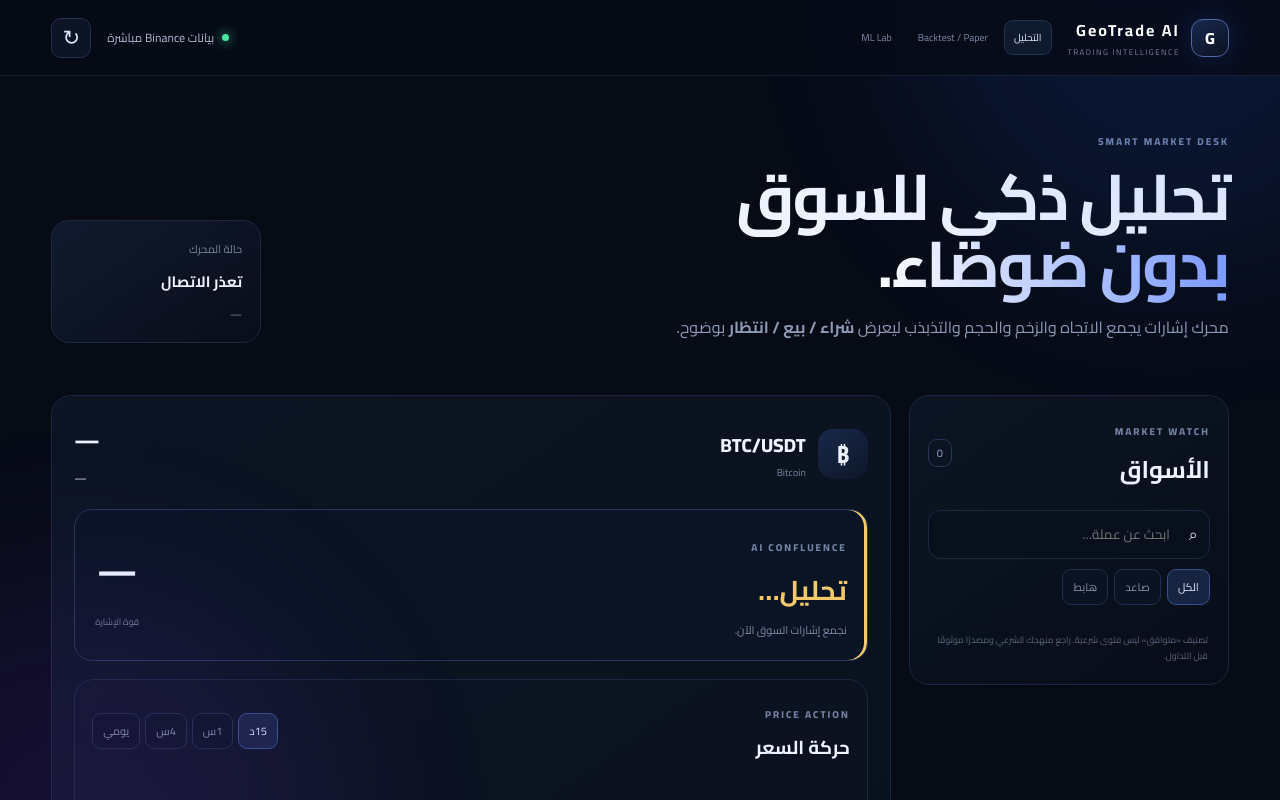
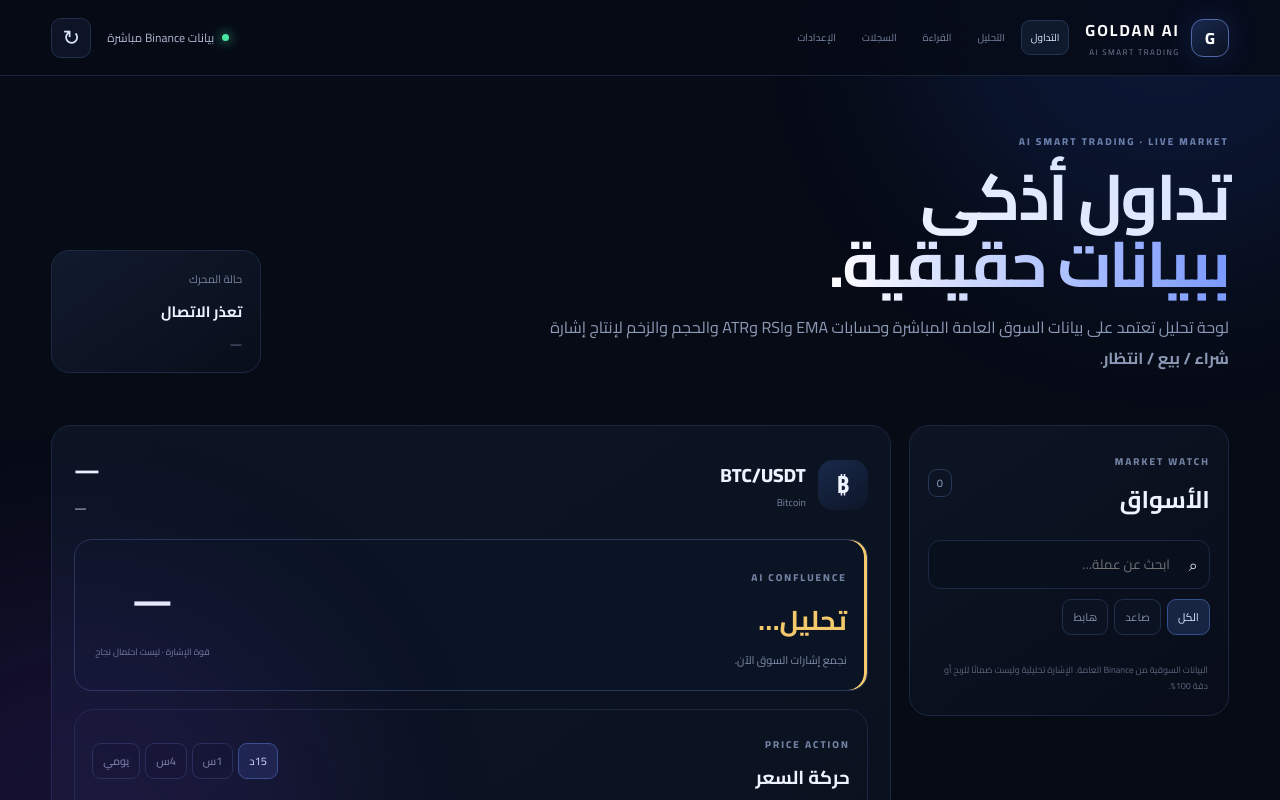
Before and after one commit to radfan243/radfan-, a plain HTML site: page index.html in a window 1280 px wide. Shown: the top 800 px of the page. Drawn offline with Linux system fonts and the light colour scheme; no server answers.

Commit message:
Upgrade GOLDAN AI main trading dashboard

```diff
--- a/index.html
+++ b/index.html
@@ -1,64 +1,15 @@
 <!doctype html>
 <html lang="ar" dir="rtl">
 <head>
-  <meta charset="utf-8">
-  <meta name="viewport" content="width=device-width,initial-scale=1">
-  <meta name="theme-color" content="#070b16">
-  <meta name="description" content="GeoTrade AI — لوحة تحليل سوق العملات الرقمية ببيانات Binance العامة.">
-  <title>GeoTrade AI — Trading Intelligence</title>
-  <link rel="preconnect" href="https://fonts.googleapis.com">
-  <link rel="preconnect" href="https://fonts.gstatic.com" crossorigin>
-  <link href="https://fonts.googleapis.com/css2?family=Cairo:wght@400;500;600;700;800&display=swap" rel="stylesheet">
-  <link rel="stylesheet" href="styles.css">
+<meta charset="utf-8"><meta name="viewport" content="width=device-width,initial-scale=1"><meta name="theme-color" content="#070b16"><meta name="description" content="GOLDAN AI — AI SMART TRADING. تحليل سوق العملات الرقمية ببيانات Binance العامة."><title>GOLDAN AI — AI SMART TRADING</title>
+<link rel="preconnect" href="https://fonts.googleapis.com"><link rel="preconnect" href="https://fonts.gstatic.com" crossorigin><link href="https://fonts.googleapis.com/css2?family=Cairo:wght@400;500;600;700;800&display=swap" rel="stylesheet"><link rel="stylesheet" href="styles.css">
 </head>
-<body>
-  <div class="ambient ambient-a"></div><div class="ambient ambient-b"></div>
-  <header class="topbar">
-    <a class="brand" href="#top"><span class="brand-mark">G</span><span><b>GeoTrade AI</b><small>TRADING INTELLIGENCE</small></span></a>
-    <nav class="nav-links" aria-label="أدوات GeoTrade AI">
-      <a class="nav-link active" href="index.html">التحليل</a>
-      <a class="nav-link" href="phase2.html">Backtest / Paper</a>
-      <a class="nav-link" href="ai-lab.html">ML Lab</a>
-    </nav>
-    <div class="live"><i></i> بيانات Binance مباشرة</div>
-    <button id="refreshBtn" class="icon-btn" title="تحديث" aria-label="تحديث البيانات">↻</button>
-  </header>
-
-  <main id="top" class="shell">
-    <section class="hero">
-      <div><span class="eyebrow">SMART MARKET DESK</span><h1>تحليل ذكي للسوق<br><em>بدون ضوضاء.</em></h1><p>محرك إشارات يجمع الاتجاه والزخم والحجم والتذبذب ليعرض <strong>شراء / بيع / انتظار</strong> بوضوح.</p></div>
-      <div class="hero-stat"><span>حالة المحرك</span><b id="engineState">جاهز للتحليل</b><small id="updatedAt">—</small></div>
-    </section>
-
-    <section class="ticker-grid" id="tickerGrid"></section>
-
-    <section class="workspace">
-      <aside class="panel watchlist">
-        <div class="panel-head"><div><span class="eyebrow">MARKET WATCH</span><h2>الأسواق</h2></div><span class="count" id="coinCount">0</span></div>
-        <div class="search"><span>⌕</span><input id="searchInput" placeholder="ابحث عن عملة…" autocomplete="off" aria-label="البحث عن عملة"></div>
-        <div class="filters"><button class="filter active" data-filter="all">الكل</button><button class="filter" data-filter="positive">صاعد</button><button class="filter" data-filter="negative">هابط</button></div>
-        <div id="coinList" class="coin-list"></div>
-        <p class="mini-note">تصنيف «متوافق» ليس فتوى شرعية. راجع منهجك الشرعي ومصدرًا موثوقًا قبل التداول.</p>
-      </aside>
-
-      <section class="main-panel">
-        <div class="asset-head">
-          <div class="asset-title"><div class="coin-logo" id="assetLogo">₿</div><div><span id="assetSymbol">BTC/USDT</span><small id="assetName">Bitcoin</small></div></div>
-          <div class="price"><b id="assetPrice">—</b><span id="assetChange">—</span></div>
-        </div>
-
-        <div class="signal-card wait" id="signalCard"><div><span class="eyebrow">AI CONFLUENCE</span><h2 id="signalText">تحليل…</h2><p id="signalReason">نجمع إشارات السوق الآن.</p></div><div class="confidence"><b id="confidence">—</b><span>قوة الإشارة</span></div></div>
-
-        <div class="chart-panel"><div class="chart-head"><div><span class="eyebrow">PRICE ACTION</span><h3>حركة السعر</h3></div><div class="timeframes"><button class="tf active" data-interval="15m">15د</button><button class="tf" data-interval="1h">1س</button><button class="tf" data-interval="4h">4س</button><button class="tf" data-interval="1d">يومي</button></div></div><canvas id="chart" height="270"></canvas></div>
-
-        <div class="metrics" id="metrics"></div>
-        <div class="trade-plan"><div><span class="eyebrow">RISK PLAN</span><h3>خطة الإشارة</h3></div><div class="plan-grid"><div><span>الدخول المرجعي</span><b id="entry">—</b></div><div><span>وقف الخسارة</span><b id="stop">—</b></div><div><span>الهدف 1</span><b id="target1">—</b></div><div><span>الهدف 2</span><b id="target2">—</b></div></div></div>
-        <div id="errorBox" class="error-box" hidden role="alert"></div>
-        <div class="disclaimer">⚠️ هذه أداة تحليلية وليست ضمانًا للربح أو توصية استثمارية. لا يوجد نظام يضمن دقة 100% أو يمنع الخسارة. ابدأ بمحاكاة التداول واختبر الاستراتيجية تاريخيًا.</div>
-      </section>
-    </section>
-  </main>
-  <footer>GeoTrade AI · Market intelligence interface · Binance public market data</footer>
-  <script src="app.js"></script>
-</body>
-</html>
+<body><div class="ambient ambient-a"></div><div class="ambient ambient-b"></div>
+<header class="topbar"><a class="brand" href="index.html"><span class="brand-mark">G</span><span><b>GOLDAN AI</b><small>AI SMART TRADING</small></span></a><nav class="nav-links" aria-label="أقسام GOLDAN AI"><a class="nav-link active" href="index.html">التداول</a><a class="nav-link" href="index.html#analysis">التحليل</a><a class="nav-link" href="reading.html">القراءة</a><a class="nav-link" href="records.html">السجلات</a><a class="nav-link" href="settings.html">الإعدادات</a></nav><div class="live"><i></i> بيانات Binance مباشرة</div><button id="refreshBtn" class="icon-btn" title="تحديث" aria-label="تحديث البيانات">↻</button></header>
+<main id="top" class="shell"><section class="hero"><div><span class="eyebrow">AI SMART TRADING · LIVE MARKET</span><h1>تداول أذكى<br><em>ببيانات حقيقية.</em></h1><p>لوحة تحليل تعتمد على بيانات السوق العامة المباشرة وحسابات EMA وRSI وATR والحجم والزخم لإنتاج إشارة <strong>شراء / بيع / انتظار</strong>.</p></div><div class="hero-stat"><span>حالة المحرك</span><b id="engineState">جاهز للتحليل</b><small id="updatedAt">—</small></div></section>
+<section class="ticker-grid" id="tickerGrid"></section>
+<section id="analysis" class="workspace"><aside class="panel watchlist"><div class="panel-head"><div><span class="eyebrow">MARKET WATCH</span><h2>الأسواق</h2></div><span class="count" id="coinCount">0</span></div><div class="search"><span>⌕</span><input id="searchInput" placeholder="ابحث عن عملة…" autocomplete="off" aria-label="البحث عن عملة"></div><div class="filters"><button class="filter active" data-filter="all">الكل</button><button class="filter" data-filter="positive">صاعد</button><button class="filter" data-filter="negative">هابط</button></div><div id="coinList" class="coin-list"></div><p class="mini-note">البيانات السوقية من Binance العامة. الإشارة تحليلية وليست ضمانًا للربح أو دقة 100%.</p></aside>
+<section class="main-panel"><div class="asset-head"><div class="asset-title"><div class="coin-logo" id="assetLogo">₿</div><div><span id="assetSymbol">BTC/USDT</span><small id="assetName">Bitcoin</small></div></div><div class="price"><b id="assetPrice">—</b><span id="assetChange">—</span></div></div>
+<div class="signal-card wait" id="signalCard"><div><span class="eyebrow">AI CONFLUENCE</span><h2 id="signalText">تحليل…</h2><p id="signalReason">نجمع إشارات السوق الآن.</p></div><div class="confidence"><b id="confidence">—</b><span>قوة الإشارة · ليست احتمال نجاح</span></div></div>
+<div class="chart-panel"><div class="chart-head"><div><span class="eyebrow">PRICE ACTION</span><h3>حركة السعر</h3></div><div class="timeframes"><button class="tf active" data-interval="15m">15د</button><button class="tf" data-interval="1h">1س</button><button class="tf" data-interval="4h">4س</button><button class="tf" data-interval="1d">يومي</button></div></div><canvas id="chart" height="270"></canvas></div>
+<div class="metrics" id="metrics"></div><div class="trade-plan"><div><span class="eyebrow">RISK PLAN</span><h3>خطة الإشارة</h3></div><div class="plan-grid"><div><span>الدخول المرجعي</span><b id="entry">—</b></div><div><span>وقف الخسارة</span><b id="stop">—</b></div><div><span>الهدف 1</span><b id="target1">—</b></div><div><span>الهدف 2</span><b id="target2">—</b></div></div></div><div id="errorBox" class="error-box" hidden role="alert"></div><div class="disclaimer">⚠️ GOLDAN AI أداة تحليلية وتعليمية. لا يوجد نظام يضمن دقة 100% أو يمنع الخسارة. اختبر الاستراتيجية تاريخيًا واستخدم التداول الورقي قبل المخاطرة بأموال حقيقية.</div></section></section></main><footer>GOLDAN AI · AI SMART TRADING · Binance public market data</footer><script src="app.js"></script></body></html>
```
